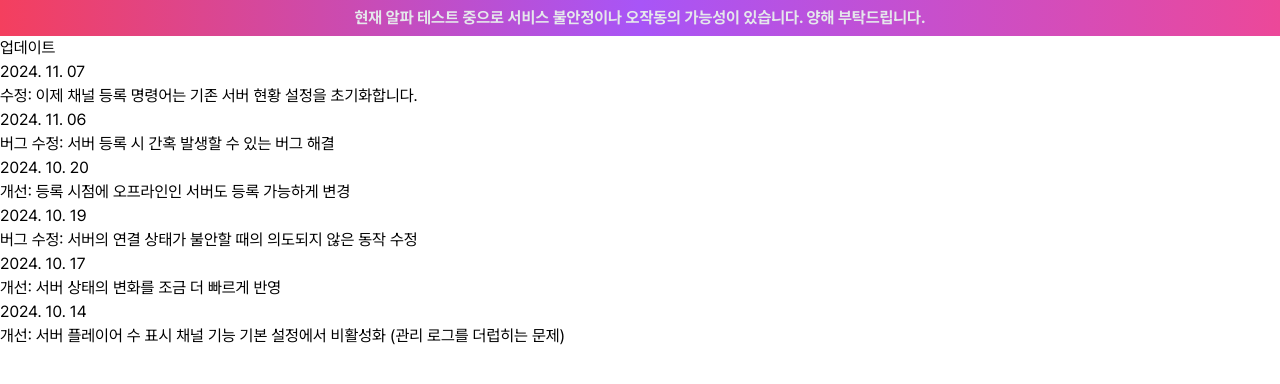
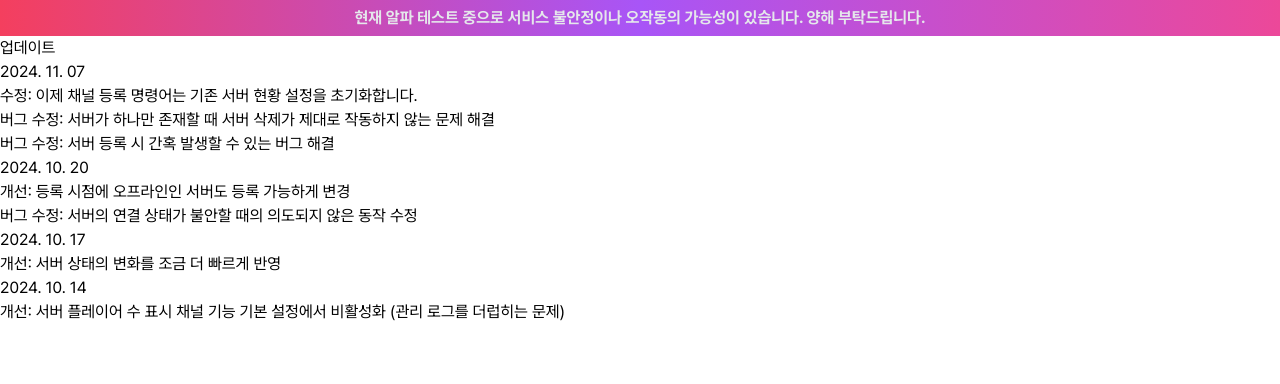
Before and after one commit to crunchbreads/hayase-page-docs, a Next.js app: page /changelog in a window 1280 px wide. Shown: the top 384 px of the page. Built offline with nearby package versions, Linux system fonts and the light colour scheme.

Commit message:
docs: changelog: bugfix

```diff
--- a/src/pages/changelog.mdx
+++ b/src/pages/changelog.mdx
@@ -5,19 +5,16 @@ date: 2024-11-07
 
 # 업데이트
 ## 2024. 11. 07
-수정: 이제 채널 등록 명령어는 기존 서버 현황 설정을 초기화합니다.
-
-## 2024. 11. 06
-버그 수정: 서버 등록 시 간혹 발생할 수 있는 버그 해결
+* 수정: 이제 채널 등록 명령어는 기존 서버 현황 설정을 초기화합니다.
+* 버그 수정: 서버가 하나만 존재할 때 서버 삭제가 제대로 작동하지 않는 문제 해결
+* 버그 수정: 서버 등록 시 간혹 발생할 수 있는 버그 해결
 
 ## 2024. 10. 20
-개선: 등록 시점에 오프라인인 서버도 등록 가능하게 변경
-
-## 2024. 10. 19
-버그 수정: 서버의 연결 상태가 불안할 때의 의도되지 않은 동작 수정
+* 개선: 등록 시점에 오프라인인 서버도 등록 가능하게 변경
+* 버그 수정: 서버의 연결 상태가 불안할 때의 의도되지 않은 동작 수정
 
 ## 2024. 10. 17
-개선: 서버 상태의 변화를 조금 더 빠르게 반영
+* 개선: 서버 상태의 변화를 조금 더 빠르게 반영
 
 ## 2024. 10. 14
-개선: 서버 플레이어 수 표시 채널 기능 기본 설정에서 비활성화 (관리 로그를 더럽히는 문제)
+* 개선: 서버 플레이어 수 표시 채널 기능 기본 설정에서 비활성화 (관리 로그를 더럽히는 문제)
```
